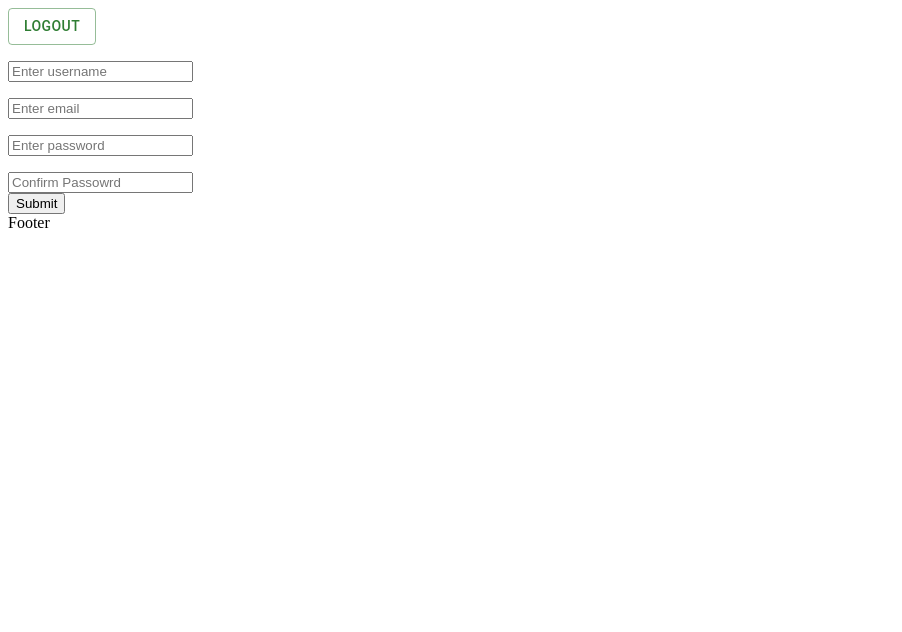
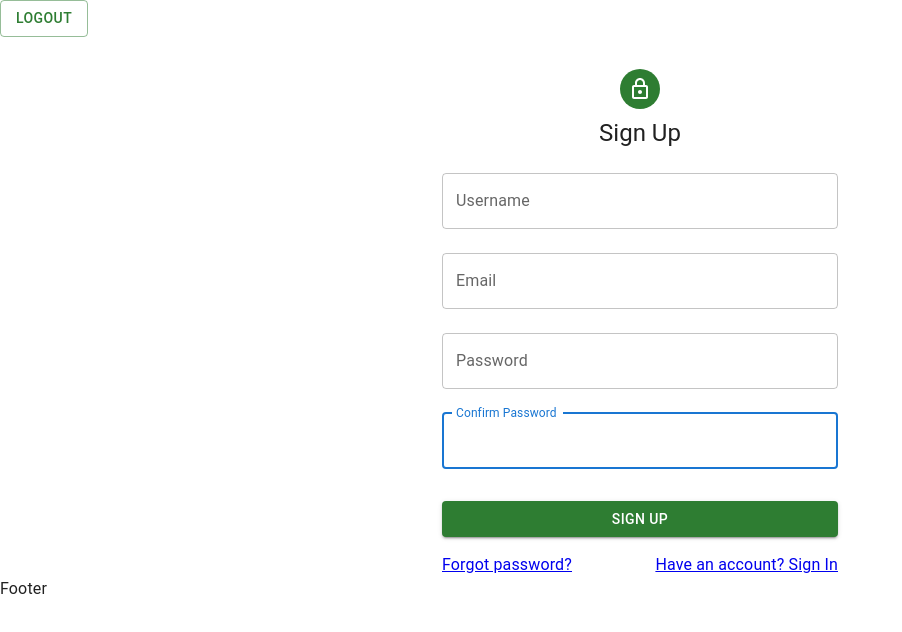
Before and after one commit to anani92/weMet, a React (Create React App) app in the folder client/: page /register in a window 1280 px wide. Shown: the top 632 px of the page, without its empty margins (0-902 px from the left). Built offline with nearby package versions, Linux system fonts and the light colour scheme.

Commit message:
styling login,register components & added logout button to navbar

```diff
--- a/client/src/components/Login.jsx
+++ b/client/src/components/Login.jsx
@@ -1,12 +1,18 @@
 import React from 'react'
 import axios from 'axios'
 import { useState } from 'react'
-import { useNavigate } from 'react-router-dom'
+import { useNavigate, Link } from 'react-router-dom'
+import { Avatar, Box, Button, createTheme, CssBaseline, Grid, TextField, ThemeProvider, Typography } from '@mui/material'
+import { Container } from '@mui/material'
+import LockOutlinedIcon from "@mui/icons-material/LockOutlined";
+import GoogleIcon from '@mui/icons-material/Google';
+import GitHubIcon from '@mui/icons-material/GitHub';
 
 const Login = () => {
     const [backendErrors, setBackendErrors] = useState([])
     const [userToken, setUserToken] = useState({})
     const navigate = useNavigate()
+
     const handleSubmit = (e) => {
         e.preventDefault()
         axios.post(`http://localhost:8000/api/login`)
@@ -22,23 +28,98 @@
             })
     }
     console.log(userToken)
+    const theme = createTheme();
+
     return (
-        <div onSubmit={handleSubmit}>
-            <form >
-                <div>{backendErrors.map((err, i) => <p key={i}>{err}</p>)}</div>
-                <div>
-                    <input type="email" placeholder='Enter email' />
-                </div>
-                <div>
-                    <input type="password" placeholder='Enter password' />
-                </div>
-                <div>
-                    <input type="submit" value="Submit" />
-                </div>
-                <div><h1>Login with Google</h1></div>
-                <div><h1>Login with GitHub</h1></div>
-            </form>
-        </div>
+        <ThemeProvider theme={theme}>
+            <Container component="main" maxWidth="xs">
+                <CssBaseline />
+                <Box
+                    sx={{
+                        marginTop: 3,
+                        display: "flex",
+                        flexDirection: "column",
+                        alignItems: "center",
+                    }}
+                >
+                    <Avatar sx={{ m: 1, bgcolor: 'success.main' }}>
+                        <LockOutlinedIcon />
+                    </Avatar>
+                    <Typography component="h1" variant="h5">
+                        Log In
+                    </Typography>
+                    <Box
+                        component='form'
+                        onSubmit={handleSubmit}
+                        noValidate
+                        sx={{ mt: 1 }}
+                    >
+                        <Typography component="h1" variant="h5">
+                            {backendErrors.map((err, i) => <p style={{ color: 'red', textAlign: 'center' }} key={i}>{err ? err : null}</p>)}
+                        </Typography>
+                        <TextField
+                            margin="normal"
+                            // required
+                            fullWidth
+                            type='email'
+                            label="Email"
+                            placeholder='Enter email...'
+                            autoComplete="Email"
+                            autoFocus
+                        />
+                        <TextField
+                            margin="normal"
+                            // required
+                            type='password'
+                            fullWidth
+                            label="Password"
+                            placeholder='Enter password...'
+                            autoComplete="password"
+                            autoFocus
+                        />
+                        <Button
+                            type="submit"
+                            fullWidth
+                            variant="contained"
+                            color="success"
+                            sx={{ mt: 3, mb: 2 }}
+                        >
+                            Log In
+                        </Button>
+                        <Button
+                            fullWidth
+                            variant="outlined"
+                            color="success"
+                            startIcon={<GoogleIcon />}
+                            sx={{ mt: 1, mb: 2 }}
+                        >
+                            Continue with Google
+                        </Button>
+                        <Button
+                            fullWidth
+                            variant="outlined"
+                            color="success"
+                            startIcon={<GitHubIcon />}
+                            sx={{ mt: 1, mb: 2 }}
+                        >
+                            Continue with GitHub
+                        </Button>
+                        <Grid container>
+                            <Grid item xs>
+                                <Link href="#" variant="body2">
+                                    Forgot password?
+                                </Link>
+                            </Grid>
+                            <Grid item>
+                                <Link to={`/register`} variant="body2">
+                                    Don't have an account? Sign Up
+                                </Link>
+                            </Grid>
+                        </Grid>
+                    </Box>
+                </Box>
+            </Container>
+        </ThemeProvider >
     )
 }
 
--- a/client/src/components/Navbar.jsx
+++ b/client/src/components/Navbar.jsx
@@ -1,6 +1,8 @@
 import { Button } from '@mui/material'
 import { useLogout } from '../hooks/useLogout'
+
 const Navbar = () => {
+  // destruct logout from custom hook useLogout
   const { logout } = useLogout()
   const handleLogout = () => {
     logout()
--- a/client/src/components/Register.jsx
+++ b/client/src/components/Register.jsx
@@ -3,8 +3,11 @@
 import { yupResolver } from '@hookform/resolvers/yup'
 import * as yup from 'yup'
 import axios from 'axios'
-import { useNavigate } from 'react-router-dom'
+import { Link, useNavigate } from 'react-router-dom'
 import { useAuthContext } from '../hooks/useAuthContext'
+import { Avatar, Box, Button, createTheme, CssBaseline, Grid, TextField, ThemeProvider, Typography } from '@mui/material'
+import { Container } from '@mui/material'
+import LockOutlinedIcon from "@mui/icons-material/LockOutlined";
 const Register = () => {
     const [backendErrors, setBackendErrors] = useState([])
     const { dispatch } = useAuthContext()
@@ -40,31 +43,112 @@
                 setBackendErrors(errorArr);
             })
     }
+    const theme = createTheme();
+
     return (
-        <div>
-            <form onSubmit={handleSubmit(onSubmit)}>
-                <div>{backendErrors.map((err, i) => <p key={i}>{err ? err : null}</p>)}</div>
-                <div>
-                    <p>{errors.username?.message}</p>
-                    <input type="text" placeholder='Enter username' {...register("username")} />
-                </div>
-                <div>
-                    <p>{errors.email?.message}</p>
-                    <input type="email" placeholder='Enter email' {...register("email")} />
-                </div>
-                <div>
-                    <p>{errors.password?.message}</p>
-                    <input type="password" placeholder='Enter password' {...register("password")} />
-                </div>
-                <div>
-                    <p>{errors.confirmPassword?.message}</p>
-                    <input type="password" placeholder='Confirm Passowrd' {...register("confirmPassword")} />
-                </div>
-                <div>
-                    <input type="submit" value="Submit" />
-                </div>
-            </form>
-        </div>
+        <ThemeProvider theme={theme}>
+            <Container component="main" maxWidth="xs">
+                <CssBaseline />
+                <Box
+                    sx={{
+                        marginTop: 3,
+                        display: "flex",
+                        flexDirection: "column",
+                        alignItems: "center",
+                    }}
+                >
+                    <Avatar sx={{ m: 1, bgcolor: 'success.main' }}>
+                        <LockOutlinedIcon />
+                    </Avatar>
+                    <Typography component="h1" variant="h5">
+                        Sign Up
+                    </Typography>
+                    <Box
+                        component='form'
+                        onSubmit={handleSubmit(onSubmit)}
+                        noValidate
+                        sx={{ mt: 1 }}
+                    >
+                        <Typography component="h1" variant="h5">
+                            {backendErrors.map((err, i) => <p style={{ color: 'red', textAlign: 'center' }} key={i}>{err ? err : null}</p>)}
+                        </Typography>
+                        <TextField
+                            {...register("username")}
+                            margin="normal"
+                            // required
+                            fullWidth
+                            type='text'
+                            label="Username"
+                            placeholder='Enter username...'
+                            autoComplete="userName"
+                            autoFocus
+                            error={errors.username?.message}
+                            helperText={errors.username?.message}
+                        />
+                        <TextField
+                            margin="normal"
+                            {...register("email")}
+                            // required
+                            fullWidth
+                            type='email'
+                            label="Email"
+                            placeholder='Enter email...'
+                            autoComplete="Email"
+                            autoFocus
+                            error={errors.email?.message}
+                            helperText={errors.email?.message}
+                        />
+                        <TextField
+                            margin="normal"
+                            {...register("password")}
+                            // required
+                            type='password'
+                            fullWidth
+                            label="Password"
+                            placeholder='Enter password...'
+                            autoComplete="password"
+                            autoFocus
+                            error={errors.password?.message}
+                            helperText={errors.password?.message}
+                        />
+                        <TextField
+                            margin="normal"
+                            {...register("confirmPassword")}
+                            // required
+                            type='password'
+                            fullWidth
+                            label="Confirm Password"
+                            placeholder='Enter password again...'
+                            autoComplete="ConfirmPassword"
+                            autoFocus
+                            error={errors.confirmPassword?.message}
+                            helperText={errors.confirmPassword?.message}
+                        />
+                        <Button
+                            type="submit"
+                            fullWidth
+                            variant="contained"
+                            color="success"
+                            sx={{ mt: 3, mb: 2 }}
+                        >
+                            Sign Up
+                        </Button>
+                        <Grid container>
+                            <Grid item xs>
+                                <Link href="#" variant="body2">
+                                    Forgot password?
+                                </Link>
+                            </Grid>
+                            <Grid item>
+                                <Link to={`/login`} variant="body2">
+                                    Have an account? Sign In
+                                </Link>
+                            </Grid>
+                        </Grid>
+                    </Box>
+                </Box>
+            </Container>
+        </ThemeProvider >
     )
 }
 
```
